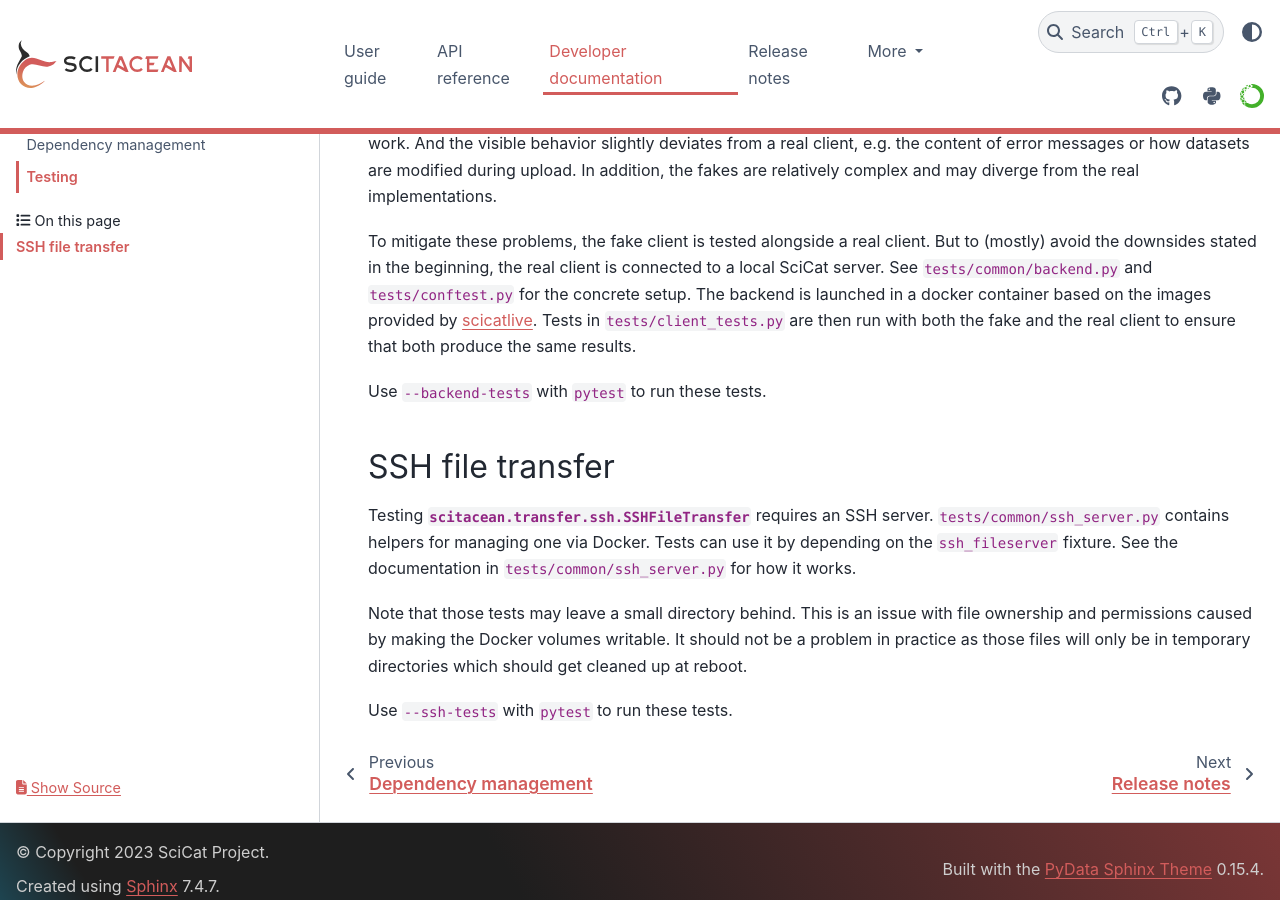
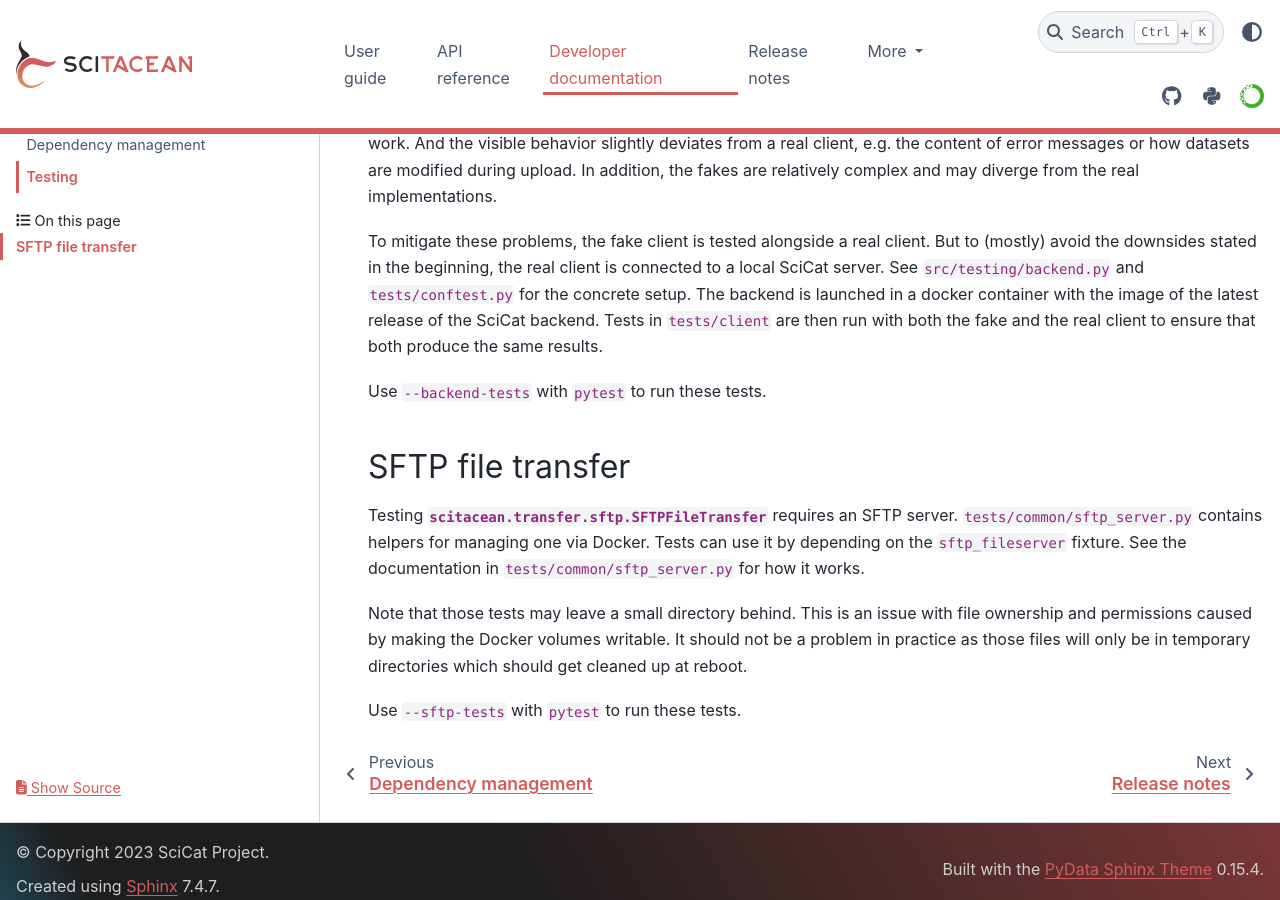
Before and after one commit to SciCatProject/scitacean, a Sphinx documentation site: the page built from docs/developer/testing.rst, in a window 1280 px wide and 900 px high, scrolled down 557 px. Built offline with Sphinx 7.4.7 and the PyData theme 0.15.4, drawn with Linux system fonts in a browser that asks for light colours; the version number could not be read and is left out.

Commit message:
Use SFTP in docs

```diff
--- a/docs/developer/testing.rst
+++ b/docs/developer/testing.rst
@@ -21,22 +21,22 @@ In addition, the fakes are relatively complex and may diverge from the real impl
 
 To mitigate these problems, the fake client is tested alongside a real client.
 But to (mostly) avoid the downsides stated in the beginning, the real client is connected to a local SciCat server.
-See ``tests/common/backend.py`` and ``tests/conftest.py`` for the concrete setup.
-The backend is launched in a docker container based on the images provided by `scicatlive <https://github.com/SciCatProject/scicatlive>`_.
-Tests in ``tests/client_tests.py`` are then run with both the fake and the real client to ensure that both produce the same results.
+See ``src/testing/backend.py`` and ``tests/conftest.py`` for the concrete setup.
+The backend is launched in a docker container with the image of the latest release of the SciCat backend.
+Tests in ``tests/client`` are then run with both the fake and the real client to ensure that both produce the same results.
 
 Use ``--backend-tests`` with ``pytest`` to run these tests.
 
-SSH file transfer
------------------
+SFTP file transfer
+------------------
 
-Testing :class:`scitacean.transfer.ssh.SSHFileTransfer` requires an SSH server.
-``tests/common/ssh_server.py`` contains helpers for managing one via Docker.
-Tests can use it by depending on the ``ssh_fileserver`` fixture.
-See the documentation in ``tests/common/ssh_server.py`` for how it works.
+Testing :class:`scitacean.transfer.sftp.SFTPFileTransfer` requires an SFTP server.
+``tests/common/sftp_server.py`` contains helpers for managing one via Docker.
+Tests can use it by depending on the ``sftp_fileserver`` fixture.
+See the documentation in ``tests/common/sftp_server.py`` for how it works.
 
 Note that those tests may leave a small directory behind.
 This is an issue with file ownership and permissions caused by making the Docker volumes writable.
 It should not be a problem in practice as those files will only be in temporary directories which should get cleaned up at reboot.
 
-Use ``--ssh-tests`` with ``pytest`` to run these tests.
+Use ``--sftp-tests`` with ``pytest`` to run these tests.
```
Also changed, not shown: docs/user-guide/downloading.ipynb, docs/user-guide/testing.ipynb, docs/user-guide/uploading.ipynb.
